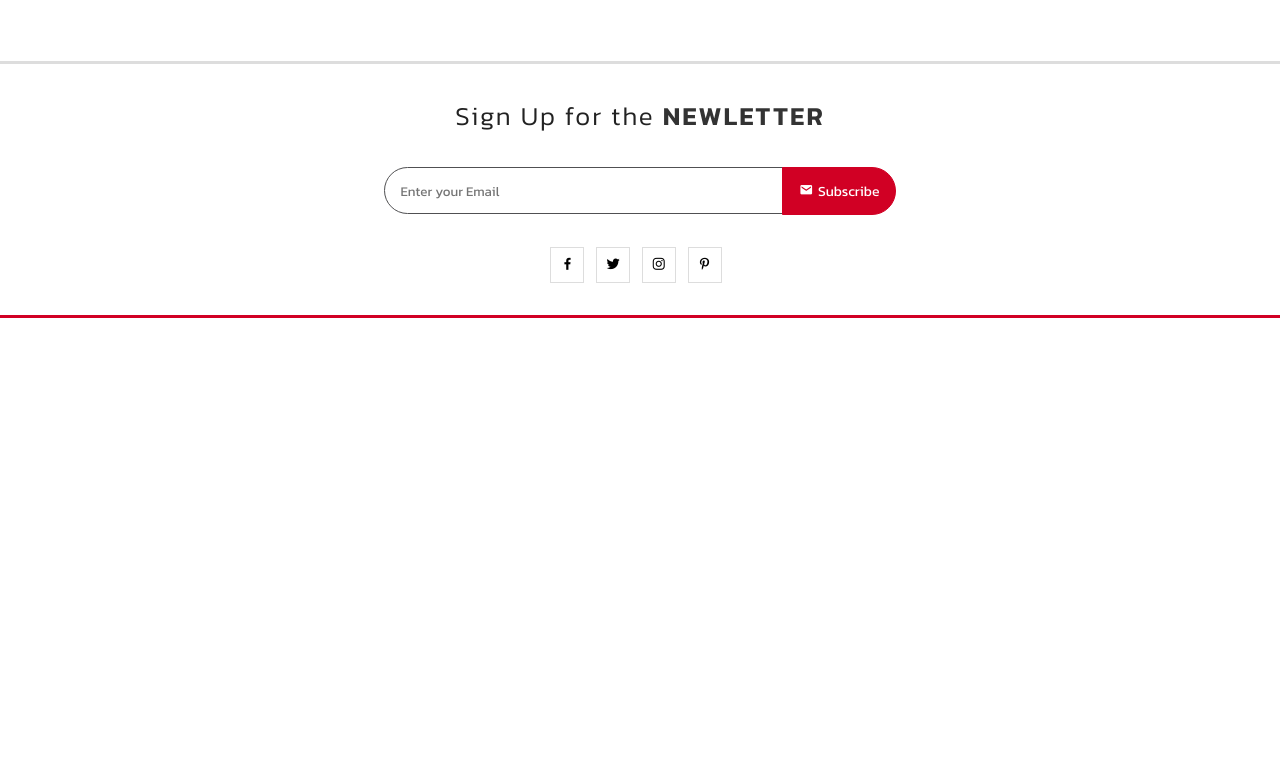
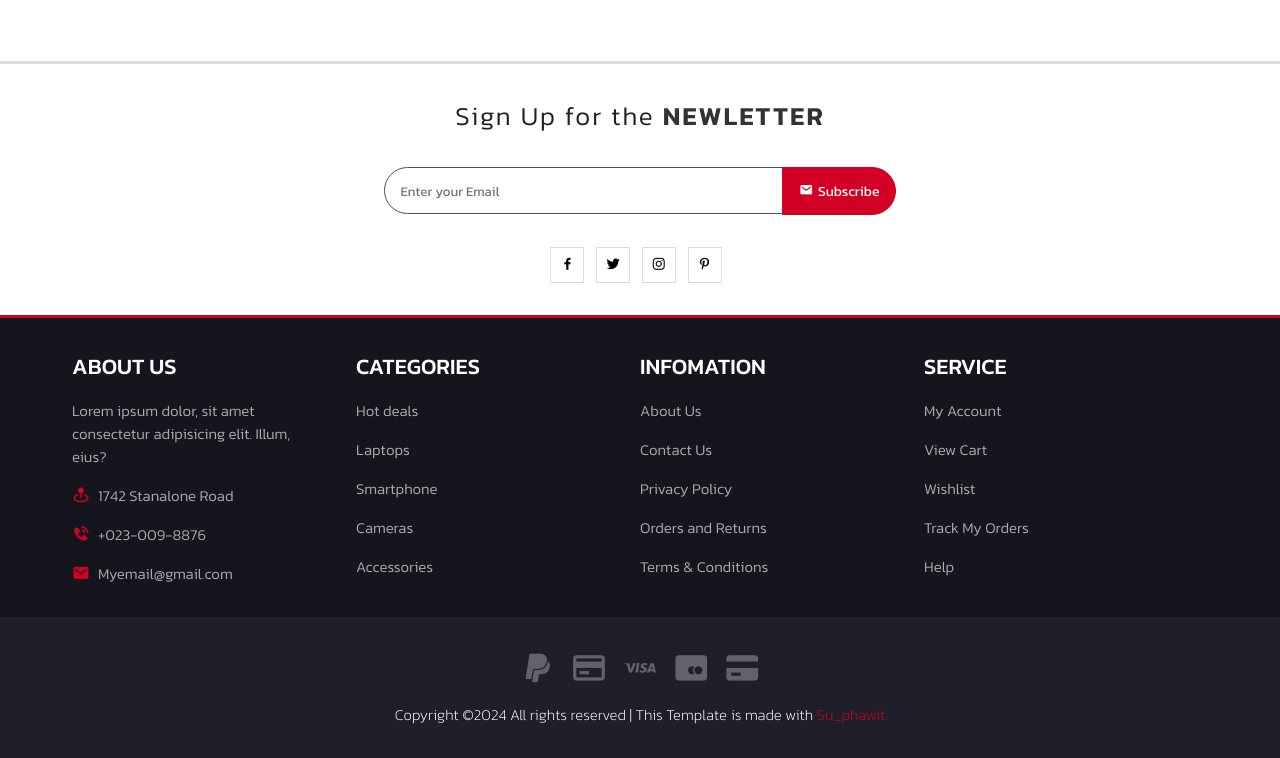
Before and after one commit to suphawitz/Talon, a plain HTML site: page index.html in a window 1280 px wide. Shown: the part 2763-3521 px from the top of the page. Before the commit the page ends 3081 px from the top, so only its background shows below. Drawn offline with Linux system fonts and the light colour scheme; a web font is replaced by a local one.

Commit message:
footer finnish

```diff
--- a/assets/css/style.css
+++ b/assets/css/style.css
@@ -661,8 +661,6 @@ main { background-color: var(--bg-body);}
 }
 
 .tl-contact-con form button {
-    /* display: flex;
-    align-items: center; */
     font-size: 14px;
     margin-left: -5px;
     padding: .8rem 1rem;
@@ -685,3 +683,65 @@ main { background-color: var(--bg-body);}
     background-color: #ddd;
     color: var(--theme-red);
 }
+
+
+
+
+/* ------------------------------------------------------------ */
+/* ======================= Footer ======================= */
+/* ------------------------------------------------------------ */
+.tl-footer { width: 100%; background-color: #15161D; }
+.tl-ft-con { padding: 2rem 0; }
+
+.tl-ft-con {
+    display: flex;
+    flex-wrap: wrap;
+    align-items: start;
+    justify-content: center;
+}
+
+.tl-ft-list { width: 25%; color: #fff; }
+
+.tl-ft-contact a { display: flex !important; align-items: center; }
+
+.tl-ft-list h1 { font-size: 22px; font-weight: 500; text-transform: uppercase; }
+.tl-ft-list p,
+.tl-ft-list a {
+    display: block;
+    font-size: 15px;
+    margin-top: 1rem;
+    padding-right: 2rem;
+    font-weight: 300;
+    color: var(--text-info);
+    transition: .25s ease;
+}
+
+.tl-ft-list a:hover {
+    color: var(--theme-red);
+}
+
+.tl-ft-list i,
+.tl-ft-list svg {
+    font-size: 18px;
+    padding-right: .5rem;
+    color: var(--theme-red);
+}
+
+.tl-ft-copyright {
+    font-size: 15px;
+    font-weight: 200;
+    padding: 2rem 0;
+    text-align: center;
+    background-color: #1E1F29;
+    color: #fff;
+}
+
+.tl-ft-copyright i,
+.tl-ft-copyright svg {
+    font-size: 38px;
+    padding: 0 .3rem;
+    margin-bottom: 1rem;
+    opacity: .3;
+}
+
+.tl-ft-copyright p a { color: var(--theme-red); }
--- a/index.html
+++ b/index.html
@@ -1261,6 +1261,60 @@
     </main>
     <!-- End Main -->
 
+    <!-- Footer -->
+    <footer class="tl-footer">
+        <div class="tl-container">
+            <div class="tl-ft-con">
+                <div class="tl-ft-list">
+                    <h1>About Us</h1>
+                    <p>Lorem ipsum dolor, sit amet consectetur adipisicing elit. Illum, eius?</p>
+                    <div class="tl-ft-contact">
+                        <a href="#"><i class='bx bxs-map-pin'></i><span>1742 Stanalone Road</span></a>
+                        <a href="#"><i class='bx bxs-phone-call'></i><span>+023-009-8876</span></a>
+                        <a href="#"><i class='bx bxs-envelope'></i><span>Myemail@gmail.com</span></a>
+                    </div>
+                </div>
+                <div class="tl-ft-list">
+                    <h1>Categories</h1>
+                    <a href="#">Hot deals</a>
+                    <a href="#">Laptops</a>
+                    <a href="#">Smartphone</a>
+                    <a href="#">Cameras</a>
+                    <a href="#">Accessories</a>
+                </div>
+                <div class="tl-ft-list">
+                    <h1>Infomation</h1>
+                    <a href="#">About Us</a>
+                    <a href="#">Contact Us</a>
+                    <a href="#">Privacy Policy</a>
+                    <a href="#">Orders and Returns</a>
+                    <a href="#">Terms & Conditions</a>
+                </div>
+                <div class="tl-ft-list">
+                    <h1>Service</h1>
+                    <a href="#">My Account</a>
+                    <a href="#">View Cart</a>
+                    <a href="#">Wishlist</a>
+                    <a href="#">Track My Orders</a>
+                    <a href="#">Help</a>
+                </div>
+            </div>
+        </div>
+
+        <div class="tl-ft-copyright">
+            <div class="tl-ft-pay">
+                <i class='bx bxl-paypal'></i>
+                <i class='bx bx-credit-card'></i>
+                <i class='bx bxl-visa'></i>
+                <i class='bx bxs-credit-card-alt'></i>
+                <i class='bx bxs-credit-card'></i>
+            </div>
+            <p>Copyright &copy;2024 All rights reserved | This Template is made with <a href="#">Su_phawit</a></p>
+        </div>
+    </footer>
+    <!-- End Footer -->
+
+
     <!-- Get Script custom -->
     <script src="assets/js/script.js"></script>
 </body>
```
